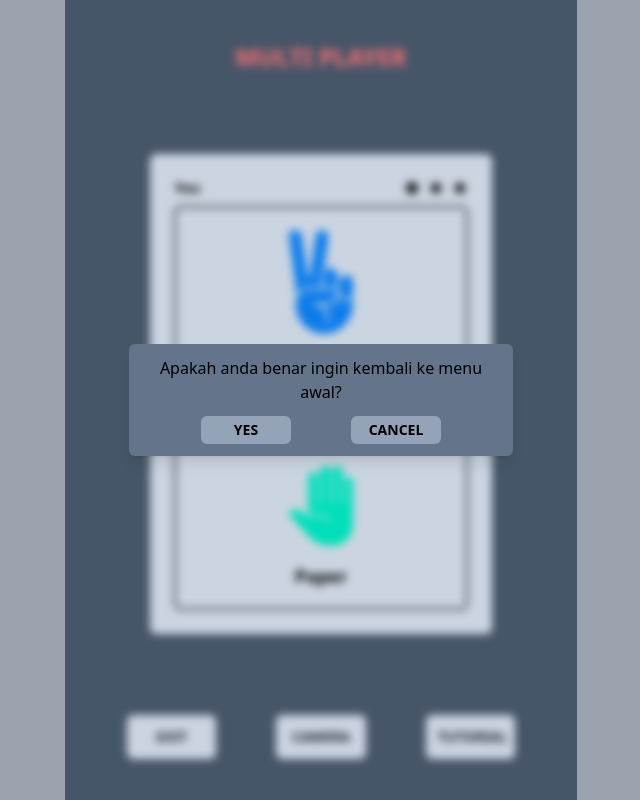
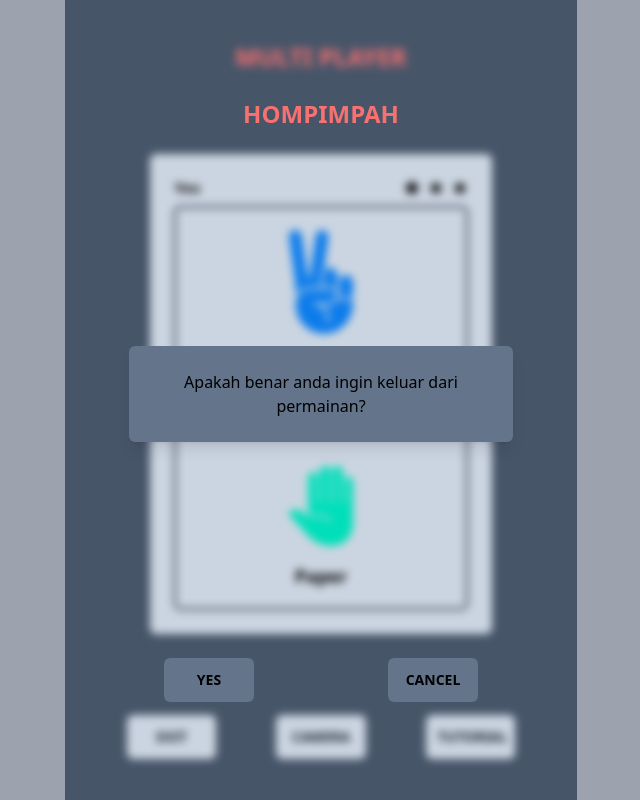
Before and after one commit to MSeptianJ/hompimpah-object-detection, a React (Vite) app: page /multi in a window 1280 px wide. Both pictures are taken after a click on the button "EXIT". Shown: the whole page, without its empty margins (319-959 px from the left). Built offline with nearby package versions, Linux system fonts and the light colour scheme.

Commit message:
Add Webcam Modal, Changes to style

```diff
--- a/src/components/modalComponents/BackConfirmation.jsx
+++ /dev/null
@@ -1,43 +0,0 @@
-import { useAtom } from 'jotai';
-import { backConfirmAtom } from '../../libs/atoms';
-
-const BackConfirmation = () => {
-	const [back, setBack] = useAtom(backConfirmAtom);
-
-	const handle = () => {
-		setBack(!back);
-	};
-
-	const goBack = () => {
-		history.back();
-		setBack(!back);
-	};
-
-	return (
-		<div className=" absolute flex h-full w-full items-center justify-center backdrop-blur-sm">
-			<div className="w-9/12 rounded-md bg-slate-500 p-3 shadow-lg">
-				<div className=" mb-3">
-					<p>Apakah anda benar ingin kembali ke menu awal?</p>
-				</div>
-				<div className=" flex w-full items-center justify-evenly">
-					<button
-						onClick={goBack}
-						className=" w-1/4 rounded-md bg-slate-400 p-1 text-sm font-semibold uppercase hover:bg-opacity-50"
-					>
-						Yes
-					</button>
-					<button
-						onClick={handle}
-						className=" w-1/4 rounded-md bg-slate-400 p-1 text-sm font-semibold uppercase hover:bg-opacity-50"
-					>
-						Cancel
-					</button>
-				</div>
-			</div>
-		</div>
-	);
-};
-
-BackConfirmation.propTypes = {};
-
-export default BackConfirmation;
--- /dev/null
+++ b/src/components/modalComponents/BackModal.jsx
@@ -0,0 +1,47 @@
+import { useAtom } from 'jotai';
+import { backConfirmAtom } from '../../libs/atoms';
+import TitlePage from '../smallComponents/TitlePage';
+
+const BackConfirmation = () => {
+	const [back, setBack] = useAtom(backConfirmAtom);
+
+	const handle = () => {
+		setBack(!back);
+	};
+
+	const goBack = () => {
+		history.back();
+		setBack(!back);
+	};
+
+	return (
+		<div className=" absolute flex h-full w-full flex-col items-center justify-around gap-5 backdrop-blur-sm">
+			<TitlePage titleText="Hompimpah" />
+
+			<div className=" mx-auto w-full">
+				<div className=" mx-auto max-h-[25rem] w-3/4 gap-4 rounded-md bg-slate-500 p-6 shadow-lg">
+					<p>Apakah benar anda ingin keluar dari permainan?</p>
+				</div>
+			</div>
+
+			<div className=" mx-auto flex w-full max-w-md items-center justify-around text-center">
+				<button
+					className=" block w-1/5 rounded-md bg-slate-500 p-3 text-sm font-bold uppercase transition-all hover:bg-gray-700"
+					onClick={goBack}
+				>
+					Yes
+				</button>
+				<button
+					className=" block w-1/5 rounded-md bg-slate-500 p-3 text-sm font-bold uppercase transition-all hover:bg-gray-700"
+					onClick={handle}
+				>
+					Cancel
+				</button>
+			</div>
+		</div>
+	);
+};
+
+BackConfirmation.propTypes = {};
+
+export default BackConfirmation;
--- a/src/components/modalComponents/TutorGame.jsx
+++ b/src/components/modalComponents/TutorialModal.jsx
@@ -1,6 +1,7 @@
 import { useAtom } from 'jotai';
 import Ilust from '../../assets/img/KGB.svg';
 import { tutorGameAtom } from '../../libs/atoms';
+import TitlePage from '../smallComponents/TitlePage';
 
 const TutorGame = () => {
 	const [tutor, setTutor] = useAtom(tutorGameAtom);
@@ -10,9 +11,11 @@ const TutorGame = () => {
 	};
 
 	return (
-		<div className=" absolute flex h-full w-full flex-col items-center justify-center gap-5 backdrop-blur-sm ">
+		<div className=" absolute flex h-full w-full flex-col items-center justify-around gap-5 backdrop-blur-sm ">
+			<TitlePage titleText="Hompimpah" />
+
 			<div className=" mx-auto w-full ">
-				<div className=" m-auto flex max-h-[35rem] w-3/4 flex-col gap-4 overflow-y-auto rounded-md bg-slate-500 p-6 shadow-lg">
+				<div className=" mx-auto h-[30rem] max-h-[30rem] w-3/4 gap-4 overflow-y-auto rounded-md bg-slate-500 p-6 shadow-lg">
 					<section className=" w-full text-sm">
 						<h4 className=" mb-3 w-full text-left text-xl font-bold">
 							Description
@@ -60,9 +63,9 @@ const TutorGame = () => {
 				</div>
 			</div>
 
-			<div className=" mx-auto w-1/4 rounded-md bg-slate-500  text-center transition-all hover:bg-gray-700">
+			<div className="mx-auto flex w-full max-w-md items-center justify-around text-center">
 				<button
-					className=" block w-full p-2 text-sm font-bold uppercase"
+					className=" block w-1/5 rounded-md bg-slate-500 p-3 text-sm font-bold uppercase transition-all hover:bg-gray-700"
 					onClick={handle}
 				>
 					Back
--- /dev/null
+++ b/src/components/modalComponents/WebCamModal.jsx
@@ -0,0 +1,54 @@
+import { useAtom } from 'jotai';
+import { webCamAtom } from '../../libs/atoms';
+import TitlePage from '../smallComponents/TitlePage';
+
+const WebCamModal = () => {
+	const [cam, setCam] = useAtom(webCamAtom);
+
+	const handleBack = () => {
+		setCam(!cam);
+	};
+
+	const handleDetect = () => {
+		console.log('detecting');
+	};
+
+	const handleChangeCam = () => {
+		console.log('change Cam');
+	};
+
+	return (
+		<div className=" absolute flex h-full w-full flex-col items-center justify-around gap-5 backdrop-blur-sm">
+			<TitlePage titleText="Hompimpah" />
+
+			<div className=" mx-auto w-full">
+				<div className=" mx-auto h-[30rem] max-h-[30rem] w-3/4 gap-4 rounded-md bg-slate-500 p-6 shadow-lg"></div>
+			</div>
+
+			<div className=" mx-auto flex w-full  max-w-md items-center justify-around text-center">
+				<button
+					className=" block w-1/5 rounded-md bg-slate-500 p-3 text-sm font-bold uppercase transition-all hover:bg-gray-700"
+					onClick={handleBack}
+				>
+					Back
+				</button>
+				<button
+					className=" block w-1/5 rounded-md bg-slate-500 p-3 text-sm font-bold uppercase transition-all hover:bg-gray-700"
+					onClick={handleDetect}
+				>
+					Detect
+				</button>
+				<button
+					className=" block w-1/5 rounded-md bg-slate-500 p-3 text-sm font-bold uppercase transition-all hover:bg-gray-700"
+					onClick={handleChangeCam}
+				>
+					Change Camera
+				</button>
+			</div>
+		</div>
+	);
+};
+
+WebCamModal.propTypes = {};
+
+export default WebCamModal;
--- a/src/components/smallComponents/GameMenu.jsx
+++ b/src/components/smallComponents/GameMenu.jsx
@@ -1,16 +1,17 @@
 import { useAtom } from 'jotai';
-import { backConfirmAtom, tutorGameAtom } from '../../libs/atoms';
+import { backConfirmAtom, tutorGameAtom, webCamAtom } from '../../libs/atoms';
 
 const GameMenu = () => {
 	const [back, setBack] = useAtom(backConfirmAtom);
 	const [tutor, setTutor] = useAtom(tutorGameAtom);
+	const [cam, setCam] = useAtom(webCamAtom);
 
 	const handleGoBack = () => {
 		setBack(!back);
 	};
 
 	const handleDisplayCam = () => {
-		console.log('Camera');
+		setCam(!cam);
 	};
 
 	const handleTutorial = () => {
--- a/src/routes/multi/index.jsx
+++ b/src/routes/multi/index.jsx
@@ -1,14 +1,16 @@
 import { useAtom } from 'jotai';
-import { backConfirmAtom, tutorGameAtom } from '../../libs/atoms';
-import BackConfirmation from '../../components/modalComponents/BackConfirmation';
+import { backConfirmAtom, tutorGameAtom, webCamAtom } from '../../libs/atoms';
+import BackConfirmation from '../../components/modalComponents/BackModal';
 import GameMenu from '../../components/smallComponents/GameMenu';
 import TitlePage from '../../components/smallComponents/TitlePage';
 import MultiContent from './components/MultiContent';
-import TutorGame from '../../components/modalComponents/TutorGame';
+import TutorGame from '../../components/modalComponents/TutorialModal';
+import WebCamModal from '../../components/modalComponents/WebCamModal';
 
 const Multi = () => {
 	const [back] = useAtom(backConfirmAtom);
 	const [tutor] = useAtom(tutorGameAtom);
+	const [cam] = useAtom(webCamAtom);
 
 	const P1Choise = 2;
 	const P2Choise = 1;
@@ -34,6 +36,7 @@ const Multi = () => {
 
 			{back && <BackConfirmation />}
 			{tutor && <TutorGame />}
+			{cam && <WebCamModal />}
 		</div>
 	);
 };
--- a/src/routes/single/index.jsx
+++ b/src/routes/single/index.jsx
@@ -1,14 +1,16 @@
 import { useAtom } from 'jotai';
-import { backConfirmAtom, tutorGameAtom } from '../../libs/atoms';
-import BackConfirmation from '../../components/modalComponents/BackConfirmation';
+import { backConfirmAtom, tutorGameAtom, webCamAtom } from '../../libs/atoms';
+import BackConfirmation from '../../components/modalComponents/BackModal';
 import GameMenu from '../../components/smallComponents/GameMenu';
 import TitlePage from '../../components/smallComponents/TitlePage';
 import SingleContent from './components/SingleContent';
-import TutorGame from '../../components/modalComponents/TutorGame';
+import TutorGame from '../../components/modalComponents/TutorialModal';
+import WebCamModal from '../../components/modalComponents/WebCamModal';
 
 const Single = () => {
 	const [back] = useAtom(backConfirmAtom);
 	const [tutor] = useAtom(tutorGameAtom);
+	const [cam] = useAtom(webCamAtom);
 
 	const P1Choise = 0;
 	const P2Choise = 2;
@@ -34,6 +36,7 @@ const Single = () => {
 
 			{back && <BackConfirmation />}
 			{tutor && <TutorGame />}
+			{cam && <WebCamModal />}
 		</div>
 	);
 };
```
